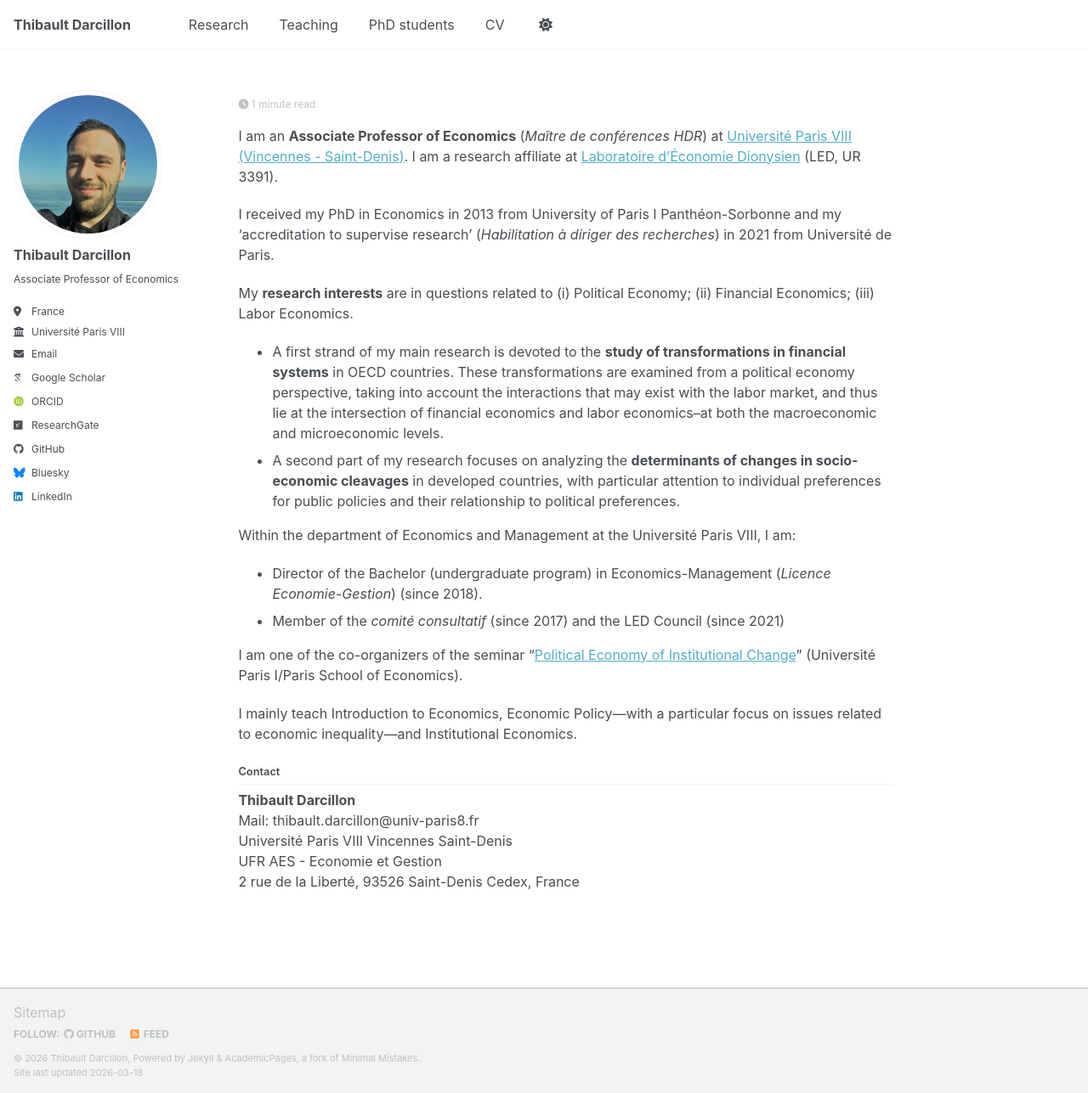
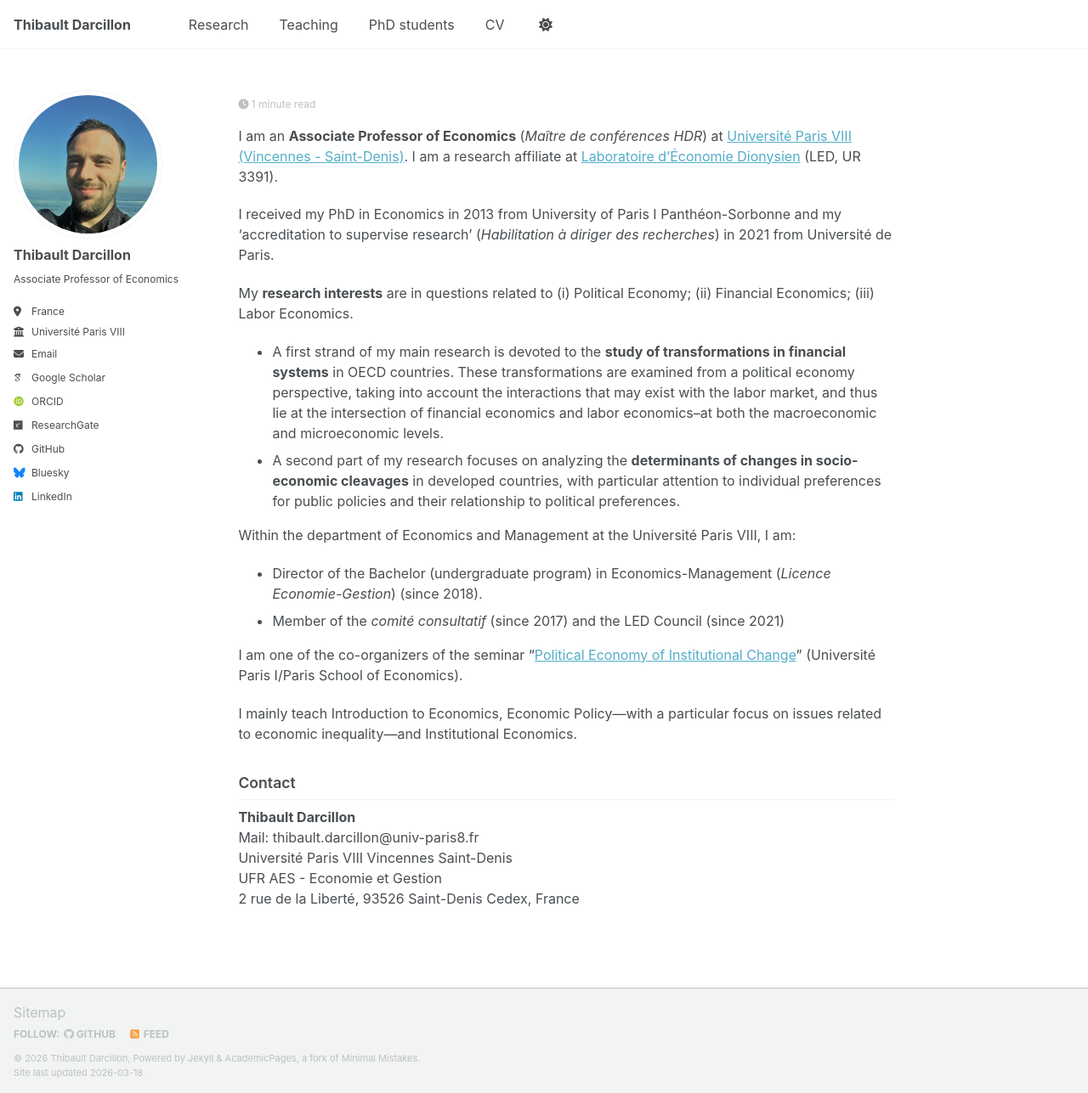
Before and after one commit to thibaultdarcillon/thibaultdarcillon.github.io, a Jekyll site: the page built from _pages/about.md, in a window 1280 px wide and 1287 px high. Shown: the whole window at 85% size. Built offline with Jekyll 4.4.1, drawn with Linux system fonts in a browser that asks for light colours; some web fonts are replaced; a script bundle is joined from its source files by our own code; library files that are not in the unit come from our copies.

Commit message:
Update size title

```diff
--- a/assets/css/main.scss
+++ b/assets/css/main.scss
@@ -48,12 +48,12 @@
 }
 
 .page__content h2 {
-  font-size: 0.8em;
+  font-size: 1.1em;
   font-weight: 600;   /* valeur actuelle ≈ 1.6–1.8em */
 }
 
 .page__content h3 {
-  font-size: 0.9em;
+  font-size: 1.0em;
   font-weight: 600;
 }
 
```
